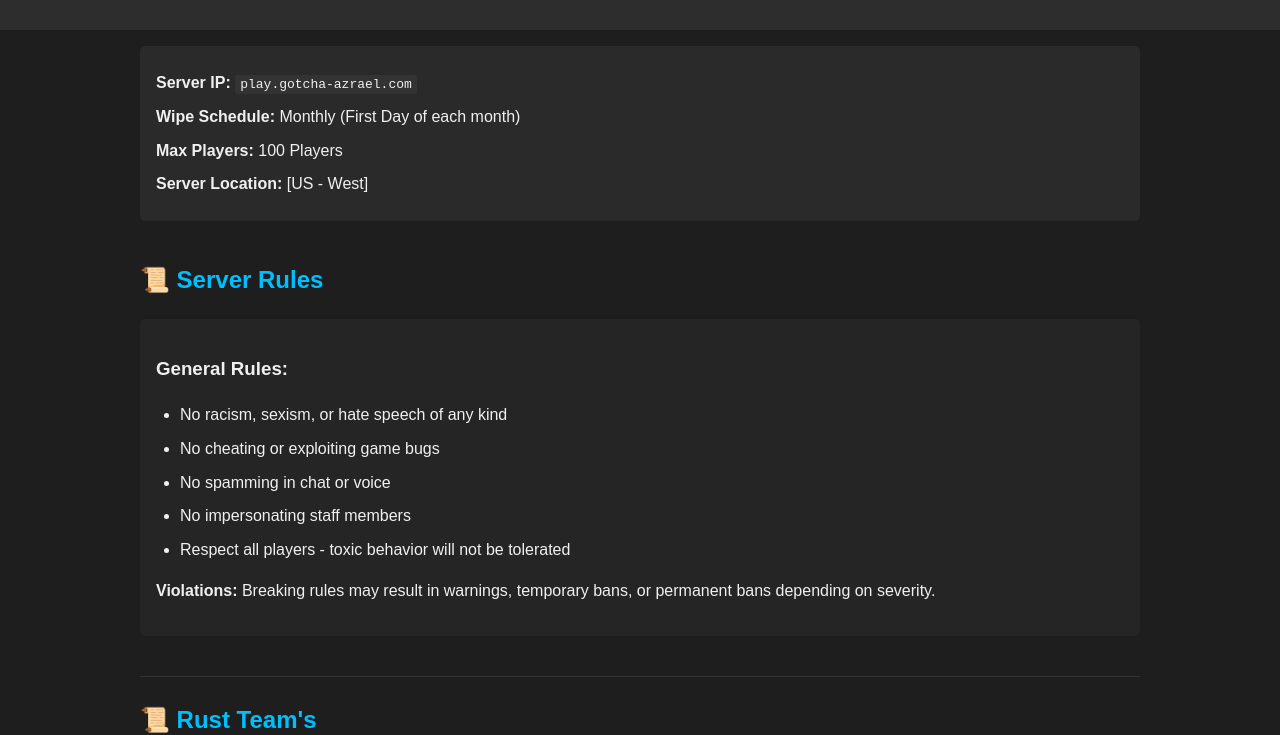
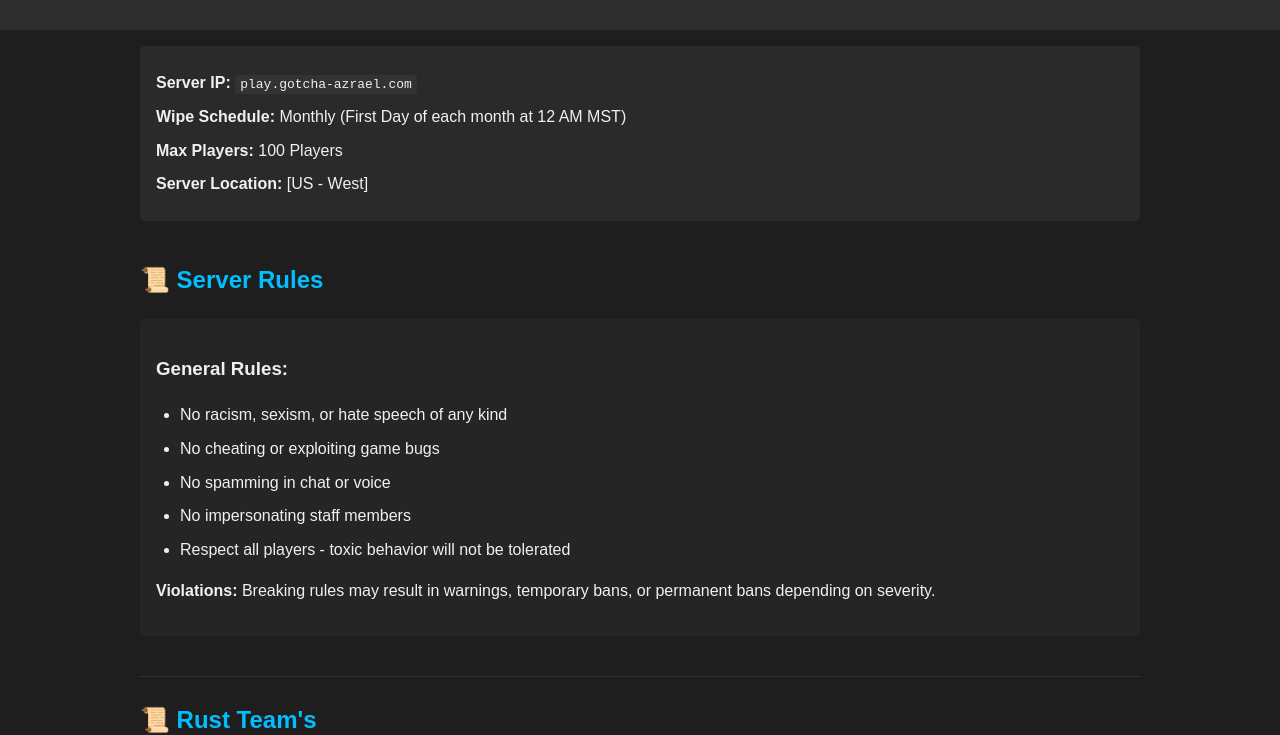
Before and after one commit to OTP-Pro-Inventory/Personal, a plain HTML site: page rust.html in a window 1280 px wide. Shown: the part 69-804 px from the top of the page. Drawn offline with Linux system fonts and the light colour scheme.

Commit message:
Update rust.html

```diff
--- a/rust.html
+++ b/rust.html
@@ -116,7 +116,7 @@
   <div class="container">
     <div class="server-info">
       <p><strong>Server IP:</strong> <code>play.gotcha-azrael.com</code></p>
-      <p><strong>Wipe Schedule:</strong> Monthly (First Day of each month)</p>
+      <p><strong>Wipe Schedule:</strong> Monthly (First Day of each month at 12 AM MST)</p>
       <p><strong>Max Players:</strong> 100 Players </p>
       <p><strong>Server Location:</strong> [US - West]</p>
     </div>
```
